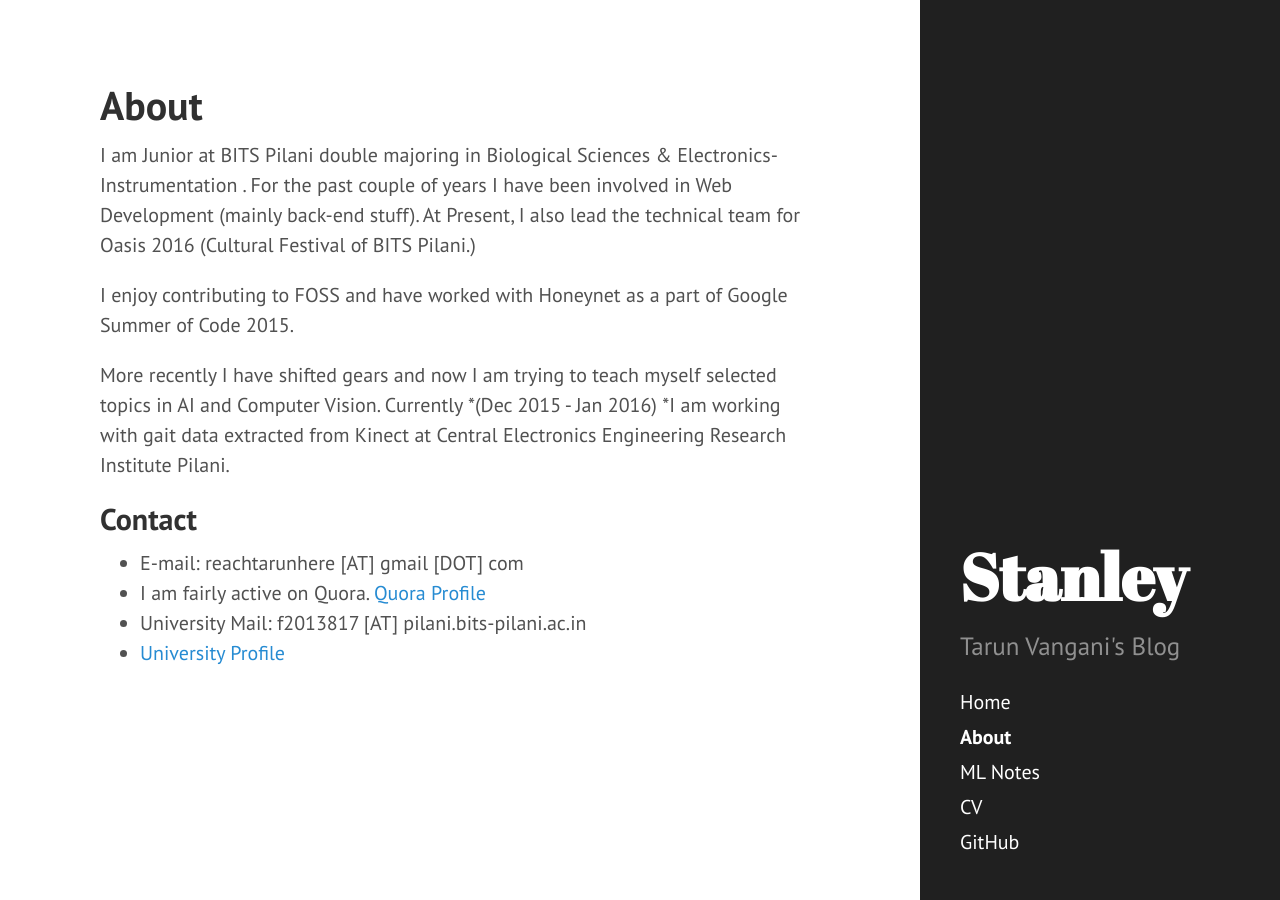
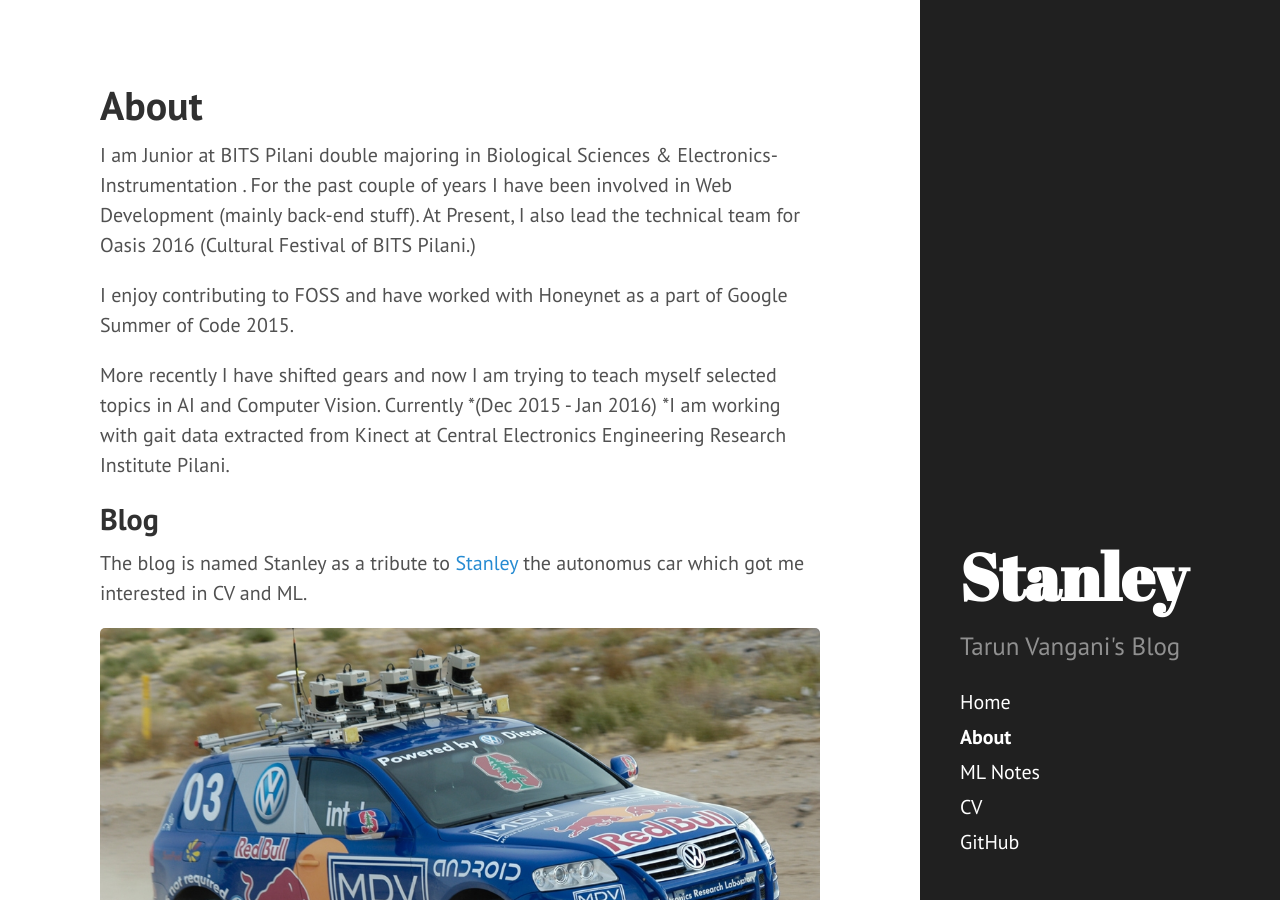
Before and after one commit to reachtarunhere/reachtarunhere.github.io, a Jekyll site: the page built from about.md, in a window 1280 px wide and 900 px high. Built offline with Jekyll 4.4.1, drawn with Linux system fonts in a browser that asks for light colours; Markdown is read by kramdown in place of the engine named in the settings.

Commit message:
random changes

```diff
--- a/about.md
+++ b/about.md
@@ -9,6 +9,12 @@
 
 More recently I have shifted gears and now I am trying to teach myself selected topics in AI and Computer Vision. Currently *(Dec 2015 - Jan 2016) *I am working with gait data extracted from Kinect at Central Electronics Engineering Research Institute Pilani.
 
+## Blog
+
+The blog is named Stanley as a tribute to [Stanley](https://en.wikipedia.org/wiki/Stanley_%28vehicle%29)  the autonomus car which got me interested in CV and ML.
+
+![Our MVP]({{ site.url }}/public/img/stanley1.jpg)
+
 ## Contact
 
 * E-mail: reachtarunhere [AT] gmail [DOT] com
```
Also changed, not shown: public/img/stanley1.jpg (added).
